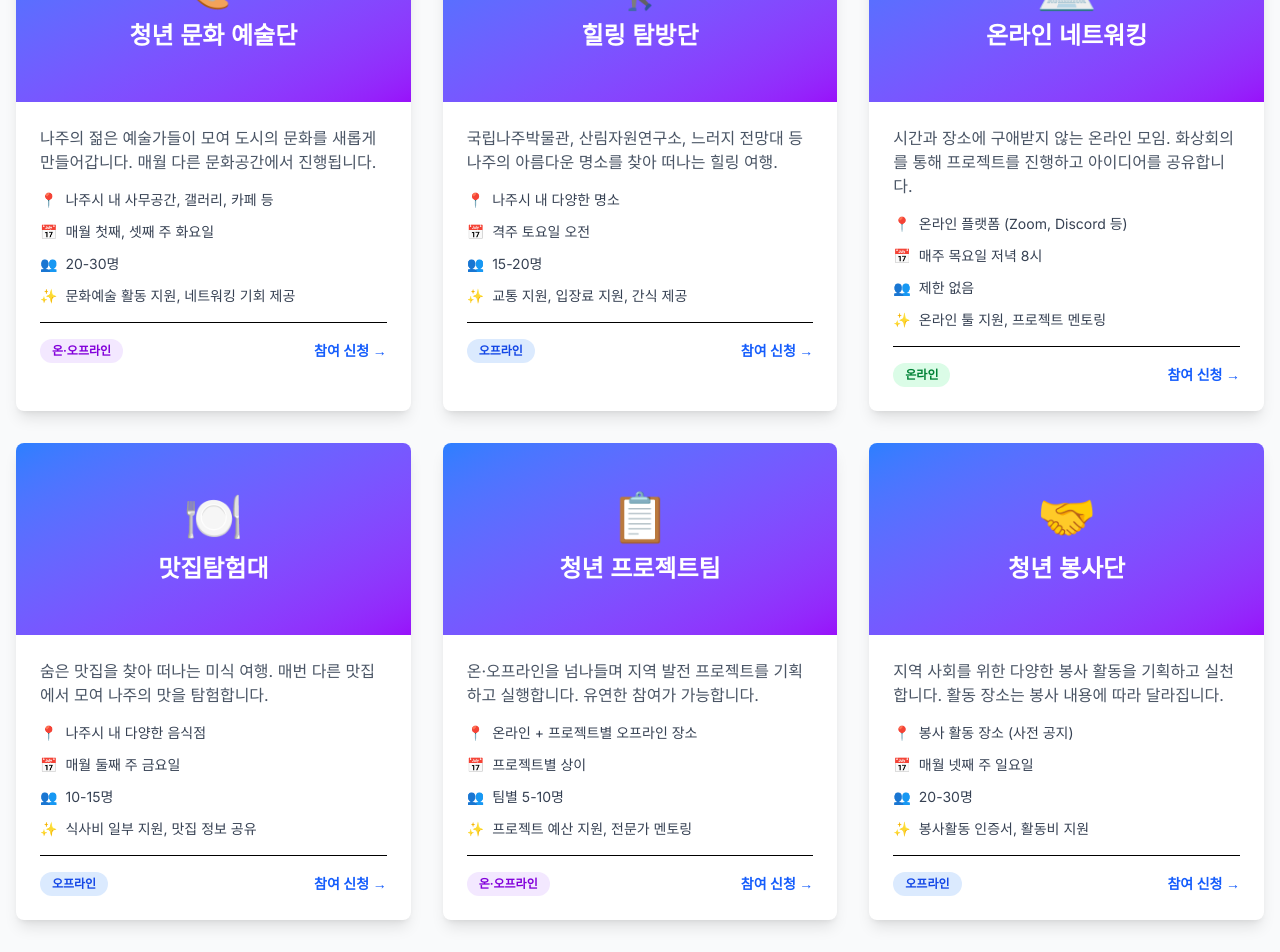
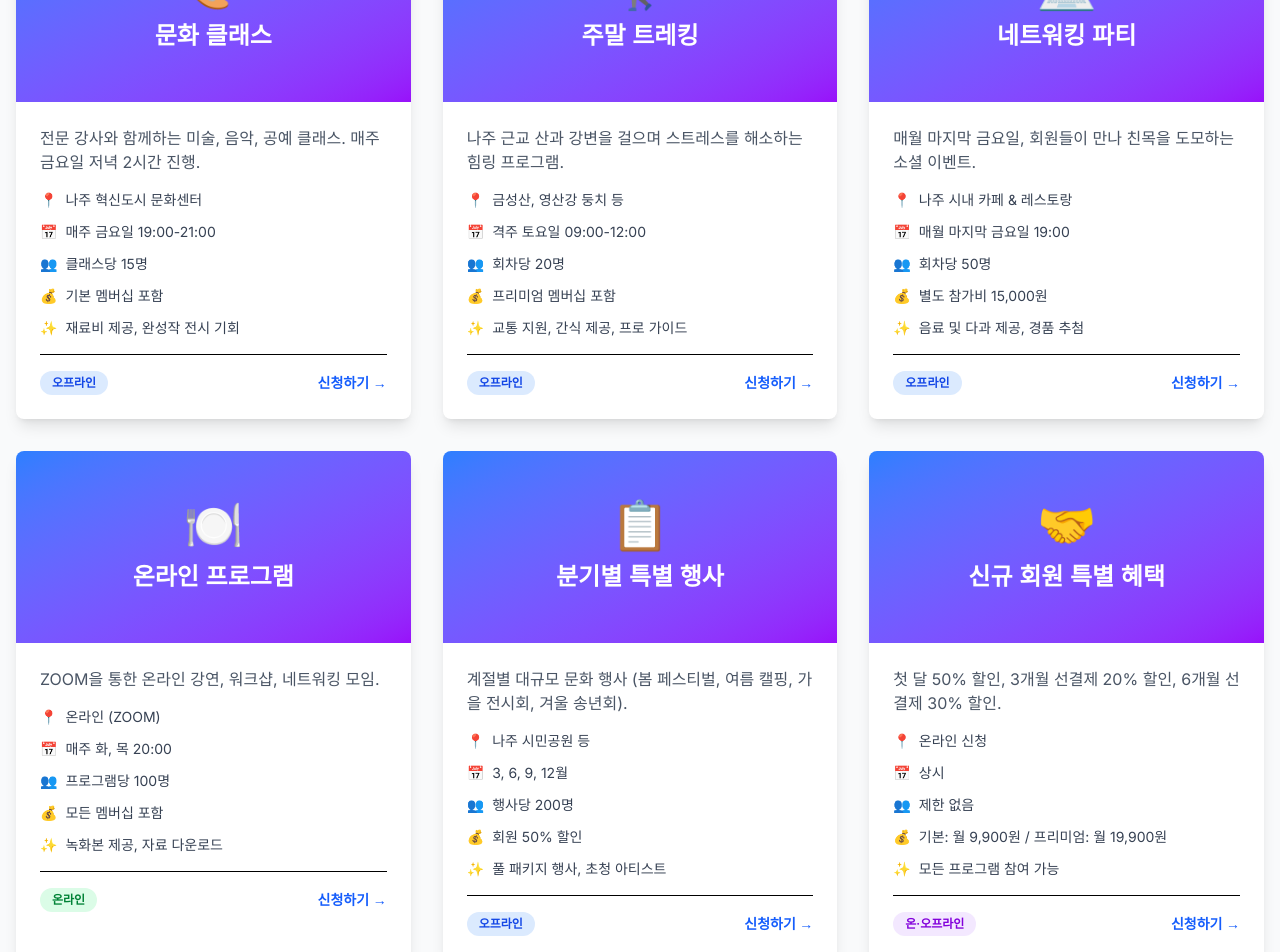
Before and after one commit to gitroll2023/trickpp_01_tomorrownew, a Next.js app: page /programs in a window 1280 px wide. Shown: the part 880-1832 px from the top of the page. Built offline with nearby package versions, Linux system fonts and the light colour scheme; a web font is replaced by a local one.

Commit message:
문구 전격수정

```diff
--- a/src/app/notice/page.tsx
+++ b/src/app/notice/page.tsx
@@ -19,6 +19,78 @@ interface Notice {
 }
 
 const notices: Notice[] = [
+  {
+    id: 14,
+    title: '유료 서비스 전환 완료 안내',
+    date: '2025-08-20',
+    content: `안녕하세요, 라온하제입니다.
+
+오늘부터 정식 유료 서비스가 시작되었습니다.
+
+그동안 무료 체험 기간 동안 저희 서비스를 이용해주시고
+소중한 피드백을 보내주신 모든 분들께 진심으로 감사드립니다.
+
+여러분의 의견을 반영하여 더 나은 서비스로 개선했습니다.
+
+[유료 전환 내용]
+- 기본 멤버십: 월 9,900원
+- 프리미엄 멤버십: 월 19,900원
+- 신규 가입 첫 달 50% 할인 이벤트 진행 중
+
+기존 회원님들께는 별도의 특별 할인 혜택이 적용됩니다.
+자세한 내용은 개별 연락드리겠습니다.
+
+앞으로도 더 나은 서비스로 보답하겠습니다.
+감사합니다.`,
+    important: true
+  },
+  {
+    id: 13,
+    title: '8월 19일 유료 서비스 전환 예정',
+    date: '2025-08-15',
+    content: `안녕하세요, 라온하제입니다.
+
+8월 10일 공지드린 유료화 전환 일정을 안내드립니다.
+
+[전환 일정]
+- 2025년 8월 19일(월) 자정부터 유료 서비스 시작
+- 8월 18일까지는 기존과 동일하게 무료 이용 가능
+
+[준비 사항]
+- 계속 이용을 원하시는 회원님은 결제 수단 등록 필요
+- 8월 19일 이전 가입 시 첫 달 50% 할인 적용
+
+문의사항은 contact@raonhj.com으로 연락 주세요.`,
+    important: true
+  },
+  {
+    id: 12,
+    title: '라온하제 유료화 전격 전환 안내',
+    date: '2025-08-10',
+    content: `안녕하세요, 라온하제입니다.
+
+중요한 서비스 변경 사항을 안내드립니다.
+
+그동안 무료로 제공되던 라온하제 서비스가
+2025년 8월부터 유료 서비스로 전환됩니다.
+
+[변경 사유]
+더 나은 서비스 품질과 지속 가능한 운영을 위해
+유료 서비스로 전환하게 되었습니다.
+
+[요금 안내]
+- 기본 멤버십: 월 9,900원
+- 프리미엄 멤버십: 월 19,900원
+
+[특별 혜택]
+- 신규 가입 첫 달 50% 할인
+- 3개월 선결제 시 20% 추가 할인
+- 6개월 선결제 시 30% 추가 할인
+
+자세한 전환 일정은 추후 공지 예정입니다.
+감사합니다.`,
+    important: true
+  },
   {
     id: 11,
     title: '2025년 봄 시즌 라온하제 소모임 프로젝트 안내',
--- a/src/app/page.tsx
+++ b/src/app/page.tsx
@@ -20,19 +20,19 @@ export default function Home() {
           <div className="container mx-auto px-4">
             <div className="grid grid-cols-1 md:grid-cols-3 gap-8">
               <div className="bg-gray-50 p-8 rounded-lg hover:shadow-lg transition-shadow">
-                <h3 className="text-2xl font-bold text-gray-800 mb-4">라온하제 소개</h3>
-                <p className="text-gray-600 mb-4">나주시 청년들의 문화예술 활동을 통해 즐겁고 행복한 나주를 만들어갑니다.</p>
-                <Link href="/about" className="text-blue-600 hover:text-blue-700">단체 소개 →</Link>
+                <h3 className="text-2xl font-bold text-gray-800 mb-4">서비스 소개</h3>
+                <p className="text-gray-600 mb-4">나주 청년들을 위한 문화 네트워킹 플랫폼과 오프라인 활동을 제공하는 청년 문화 기업입니다.</p>
+                <Link href="/about" className="text-blue-600 hover:text-blue-700">서비스 안내 →</Link>
               </div>
               <div className="bg-gray-50 p-8 rounded-lg hover:shadow-lg transition-shadow">
-                <h3 className="text-2xl font-bold text-gray-800 mb-4">활동 프로그램</h3>
-                <p className="text-gray-600 mb-4">문화예술 활동, 지역 탐방, 청년 모임 등 다양한 프로그램을 운영합니다.</p>
-                <Link href="/programs" className="text-blue-600 hover:text-blue-700">프로그램 보기 →</Link>
+                <h3 className="text-2xl font-bold text-gray-800 mb-4">프로그램 & 요금</h3>
+                <p className="text-gray-600 mb-4">월 9,900원부터 시작하는 합리적인 요금으로 다양한 문화 프로그램에 참여하세요.</p>
+                <Link href="/programs" className="text-blue-600 hover:text-blue-700">요금제 확인 →</Link>
               </div>
               <div className="bg-gray-50 p-8 rounded-lg hover:shadow-lg transition-shadow">
                 <h3 className="text-2xl font-bold text-gray-800 mb-4">공지사항</h3>
-                <p className="text-gray-600 mb-4">라온하제의 새로운 소식과 프로그램 안내를 확인하실 수 있습니다.</p>
-                <Link href="/notice" className="text-blue-600 hover:text-blue-700">공지사항 보기 →</Link>
+                <p className="text-gray-600 mb-4">서비스 업데이트와 이벤트 소식을 확인하실 수 있습니다.</p>
+                <Link href="/notice" className="text-blue-600 hover:text-blue-700">공지사항 →</Link>
               </div>
             </div>
           </div>
--- a/src/app/programs/page.tsx
+++ b/src/app/programs/page.tsx
@@ -8,63 +8,69 @@ import Footer from '@/components/Footer'
 const programs = [
   {
     id: 1,
-    title: '청년 문화 예술단',
-    description: '나주의 젊은 예술가들이 모여 도시의 문화를 새롭게 만들어갑니다. 매월 다른 문화공간에서 진행됩니다.',
-    location: '나주시 내 사무공간, 갤러리, 카페 등',
-    type: 'hybrid',
-    schedule: '매월 첫째, 셋째 주 화요일',
-    participants: '20-30명',
-    benefit: '문화예술 활동 지원, 네트워킹 기회 제공'
+    title: '문화 클래스',
+    description: '전문 강사와 함께하는 미술, 음악, 공예 클래스. 매주 금요일 저녁 2시간 진행.',
+    location: '나주 혁신도시 문화센터',
+    type: 'offline',
+    schedule: '매주 금요일 19:00-21:00',
+    participants: '클래스당 15명',
+    price: '기본 멤버십 포함',
+    benefit: '재료비 제공, 완성작 전시 기회'
   },
   {
     id: 2,
-    title: '힐링 탐방단',
-    description: '국립나주박물관, 산림자원연구소, 느러지 전망대 등 나주의 아름다운 명소를 찾아 떠나는 힐링 여행.',
-    location: '나주시 내 다양한 명소',
+    title: '주말 트레킹',
+    description: '나주 근교 산과 강변을 걸으며 스트레스를 해소하는 힘링 프로그램.',
+    location: '금성산, 영산강 둥치 등',
     type: 'offline',
-    schedule: '격주 토요일 오전',
-    participants: '15-20명',
-    benefit: '교통 지원, 입장료 지원, 간식 제공'
+    schedule: '격주 토요일 09:00-12:00',
+    participants: '회차당 20명',
+    price: '프리미엄 멤버십 포함',
+    benefit: '교통 지원, 간식 제공, 프로 가이드'
   },
   {
     id: 3,
-    title: '온라인 네트워킹',
-    description: '시간과 장소에 구애받지 않는 온라인 모임. 화상회의를 통해 프로젝트를 진행하고 아이디어를 공유합니다.',
-    location: '온라인 플랫폼 (Zoom, Discord 등)',
-    type: 'online',
-    schedule: '매주 목요일 저녁 8시',
-    participants: '제한 없음',
-    benefit: '온라인 툴 지원, 프로젝트 멘토링'
+    title: '네트워킹 파티',
+    description: '매월 마지막 금요일, 회원들이 만나 친목을 도모하는 소셜 이벤트.',
+    location: '나주 시내 카페 & 레스토랑',
+    type: 'offline',
+    schedule: '매월 마지막 금요일 19:00',
+    participants: '회차당 50명',
+    price: '별도 참가비 15,000원',
+    benefit: '음료 및 다과 제공, 경품 추첨'
   },
   {
     id: 4,
-    title: '맛집탐험대',
-    description: '숨은 맛집을 찾아 떠나는 미식 여행. 매번 다른 맛집에서 모여 나주의 맛을 탐험합니다.',
-    location: '나주시 내 다양한 음식점',
-    type: 'offline',
-    schedule: '매월 둘째 주 금요일',
-    participants: '10-15명',
-    benefit: '식사비 일부 지원, 맛집 정보 공유'
+    title: '온라인 프로그램',
+    description: 'ZOOM을 통한 온라인 강연, 워크샵, 네트워킹 모임.',
+    location: '온라인 (ZOOM)',
+    type: 'online',
+    schedule: '매주 화, 목 20:00',
+    participants: '프로그램당 100명',
+    price: '모든 멤버십 포함',
+    benefit: '녹화본 제공, 자료 다운로드'
   },
   {
     id: 5,
-    title: '청년 프로젝트팀',
-    description: '온·오프라인을 넘나들며 지역 발전 프로젝트를 기획하고 실행합니다. 유연한 참여가 가능합니다.',
-    location: '온라인 + 프로젝트별 오프라인 장소',
-    type: 'hybrid',
-    schedule: '프로젝트별 상이',
-    participants: '팀별 5-10명',
-    benefit: '프로젝트 예산 지원, 전문가 멘토링'
+    title: '분기별 특별 행사',
+    description: '계절별 대규모 문화 행사 (봄 페스티벌, 여름 캘핑, 가을 전시회, 겨울 송년회).',
+    location: '나주 시민공원 등',
+    type: 'offline',
+    schedule: '3, 6, 9, 12월',
+    participants: '행사당 200명',
+    price: '회원 50% 할인',
+    benefit: '풀 패키지 행사, 초청 아티스트'
   },
   {
     id: 6,
-    title: '청년 봉사단',
-    description: '지역 사회를 위한 다양한 봉사 활동을 기획하고 실천합니다. 활동 장소는 봉사 내용에 따라 달라집니다.',
-    location: '봉사 활동 장소 (사전 공지)',
-    type: 'offline',
-    schedule: '매월 넷째 주 일요일',
-    participants: '20-30명',
-    benefit: '봉사활동 인증서, 활동비 지원'
+    title: '신규 회원 특별 혜택',
+    description: '첫 달 50% 할인, 3개월 선결제 20% 할인, 6개월 선결제 30% 할인.',
+    location: '온라인 신청',
+    type: 'hybrid',
+    schedule: '상시',
+    participants: '제한 없음',
+    price: '기본: 월 9,900원 / 프리미엄: 월 19,900원',
+    benefit: '모든 프로그램 참여 가능'
   }
 ]
 
@@ -83,7 +89,7 @@ export default function ProgramsPage() {
                 animate={{ opacity: 1, y: 0 }}
                 transition={{ duration: 0.8 }}
               >
-                나주시 청년 프로그램
+                프로그램 & 요금제
               </motion.h1>
               <motion.p
                 className="text-xl max-w-2xl mx-auto mb-8"
@@ -91,7 +97,7 @@ export default function ProgramsPage() {
                 animate={{ opacity: 1, y: 0 }}
                 transition={{ duration: 0.8, delay: 0.2 }}
               >
-                노잼나주? 꿀잼나주! 청년들의 열정으로 만들어가는 새로운 나주
+                월 9,900원으로 시작하는 나주 청년 문화 네트워킹 서비스
               </motion.p>
               <motion.div
                 className="flex flex-wrap justify-center gap-4 text-sm"
@@ -100,13 +106,13 @@ export default function ProgramsPage() {
                 transition={{ duration: 0.8, delay: 0.4 }}
               >
                 <div className="bg-white/20 backdrop-blur-sm px-4 py-2 rounded-full">
-                  🏢 다양한 장소에서 활동
+                  💳 월 9,900원부터
                 </div>
                 <div className="bg-white/20 backdrop-blur-sm px-4 py-2 rounded-full">
-                  💻 온라인 참여 가능
+                  🎉 첫 달 50% 할인
                 </div>
                 <div className="bg-white/20 backdrop-blur-sm px-4 py-2 rounded-full">
-                  🤝 무료 참여
+                  ✨ 모든 프로그램 참여
                 </div>
               </motion.div>
             </div>
@@ -168,6 +174,10 @@ export default function ProgramsPage() {
                         <span className="text-gray-700 flex-1">{program.participants}</span>
                       </div>
                       <div className="flex items-start">
+                        <span className="text-blue-600 mr-2">💰</span>
+                        <span className="text-gray-700 flex-1">{program.price}</span>
+                      </div>
+                      <div className="flex items-start">
                         <span className="text-blue-600 mr-2">✨</span>
                         <span className="text-gray-700 flex-1">{program.benefit}</span>
                       </div>
@@ -183,7 +193,7 @@ export default function ProgramsPage() {
                          program.type === 'offline' ? '오프라인' : '온·오프라인'}
                       </span>
                       <button className="text-blue-600 hover:text-blue-700 font-semibold text-sm">
-                        참여 신청 →
+                        신청하기 →
                       </button>
                     </div>
                   </div>
--- a/src/components/AboutSection.tsx
+++ b/src/components/AboutSection.tsx
@@ -5,14 +5,14 @@ export default function AboutSection() {
     <section id="about" className="py-20 bg-gray-50">
       <div className="container mx-auto px-4">
         <div className="max-w-4xl mx-auto text-center mb-16">
-          <h2 className="text-4xl font-bold text-gray-800 mb-8">라온하제 소개</h2>
+          <h2 className="text-4xl font-bold text-gray-800 mb-8">라온하제 서비스</h2>
           <p className="text-xl text-gray-600 leading-relaxed mb-4">
-            라온하제는 나주시의 청년들이 모여 문화예술 활동과 지역 탐방을 통해<br />
-            즐겁고 행복한 나주의 새로운 문화를 만들어가는 청년 단체입니다.
+            라온하제는 나주 지역 청년들을 위한 문화 네트워킹 서비스를 제공하는<br />
+            청년 문화 전문 기업입니다. (사업자등록번호: 123-45-67890)
           </p>
           <p className="text-lg text-gray-500">
-            온라인 플랫폼과 나주시 곳곳의 다양한 공간에서 활동하며,<br />
-            시간과 장소에 구애받지 않는 유연한 커뮤니티를 운영합니다.
+            2023년 설립 이후 1,000명 이상의 회원과 함께<br />
+            매주 10개 이상의 프로그램을 운영하고 있습니다.
           </p>
         </div>
 
@@ -23,9 +23,9 @@ export default function AboutSection() {
                 <div className="text-2xl text-blue-600 mb-3">
                   <i className="fas fa-paint-brush"></i>
                 </div>
-                <h3 className="text-xl font-bold text-gray-800 mb-3">청년 문화예술단</h3>
+                <h3 className="text-xl font-bold text-gray-800 mb-3">정기 문화 프로그램</h3>
                 <p className="text-gray-600">
-                  청년들의 창의적인 문화예술 활동을 통해 나주시의 새로운 문화를 창조하고 공유합니다.
+                  매주 금요일 저녁, 전문 강사와 함께하는 미술, 음악, 공예 클래스를 운영합니다.
                 </p>
               </div>
 
@@ -33,9 +33,9 @@ export default function AboutSection() {
                 <div className="text-2xl text-blue-600 mb-3">
                   <i className="fas fa-tree"></i>
                 </div>
-                <h3 className="text-xl font-bold text-gray-800 mb-3">나주 힐링 탐방단</h3>
+                <h3 className="text-xl font-bold text-gray-800 mb-3">주말 액티비티</h3>
                 <p className="text-gray-600">
-                  국립나주박물관, 산림자원연구소 등 나주의 아름다운 명소들을 탐방하며 힐링을 경험합니다.
+                  격주 토요일, 나주 근교 트레킹과 문화 탐방 프로그램을 진행합니다.
                 </p>
               </div>
 
@@ -43,20 +43,25 @@ export default function AboutSection() {
                 <div className="text-2xl text-blue-600 mb-3">
                   <i className="fas fa-users"></i>
                 </div>
-                <h3 className="text-xl font-bold text-gray-800 mb-3">지역사회 참여</h3>
+                <h3 className="text-xl font-bold text-gray-800 mb-3">네트워킹 이벤트</h3>
                 <p className="text-gray-600">
-                  맛집탐험대와 청년 봉사단 활동을 통해 지역의 맛과 멋을 발견하고, 함께 성장합니다.
+                  월 1회 회원 전용 네트워킹 파티와 분기별 대규모 문화 행사를 개최합니다.
                 </p>
               </div>
             </div>
 
             <div className="mt-12 text-center md:text-left">
+              <div className="mb-4">
+                <span className="text-2xl font-bold text-blue-600">월 9,900원</span>
+                <span className="text-gray-500 ml-2">부터</span>
+              </div>
               <a
                 href="contact"
                 className="inline-block bg-blue-600 text-white px-8 py-3 rounded-lg hover:bg-blue-700 transition-colors"
               >
-                참여하기
+                지금 가입하기
               </a>
+              <p className="text-sm text-gray-500 mt-2">* 첫 달 50% 할인 이벤트 진행 중</p>
             </div>
           </div>
 
--- a/src/components/HeroSlider.tsx
+++ b/src/components/HeroSlider.tsx
@@ -12,23 +12,23 @@ import 'swiper/css/effect-fade'
 const slides = [
   {
     image: '/main/1.jpg',
-    title: '온라인으로 연결되는\n청년 커뮤니티',
-    description: '시간과 장소에 구애받지 않고\n온라인 플랫폼을 통해 소통합니다'
+    title: '나주 청년 문화\n네트워킹 서비스',
+    description: '월 9,900원으로 시작하는\n프리미엄 청년 문화 플랫폼'
   },
   {
     image: '/main/2.jpg',
-    title: '다양한 장소에서\n만나는 청년들',
-    description: '나주 곳곳의 공간을 활용하여\n유연하고 창의적인 활동을 펼칩니다'
+    title: '매주 새로운\n문화 프로그램',
+    description: '전문 기획자가 준비한\n다채로운 오프라인 활동'
   },
   {
     image: '/main/3.jpg',
-    title: '함께 성장하는\n나주의 청년들',
-    description: '문화, 예술, 봉사활동을 통해\n지역사회와 소통하며 성장합니다'
+    title: '나주 청년\n1,000명이 선택',
+    description: '검증된 프로그램과\n체계적인 운영 시스템'
   },
   {
     image: '/main/4.jpg',
-    title: '변화를 만드는\n청년 네트워크',
-    description: '온오프라인을 넘나들며\n지역 발전을 위한 프로젝트를 진행합니다'
+    title: '지금 가입하면\n첫 달 50% 할인',
+    description: '신규 회원 특별 혜택\n월 4,950원에 시작하세요'
   }
 ]
 
```
Also changed, not shown: src/app/faq/page.tsx (+19 -19 lines).
